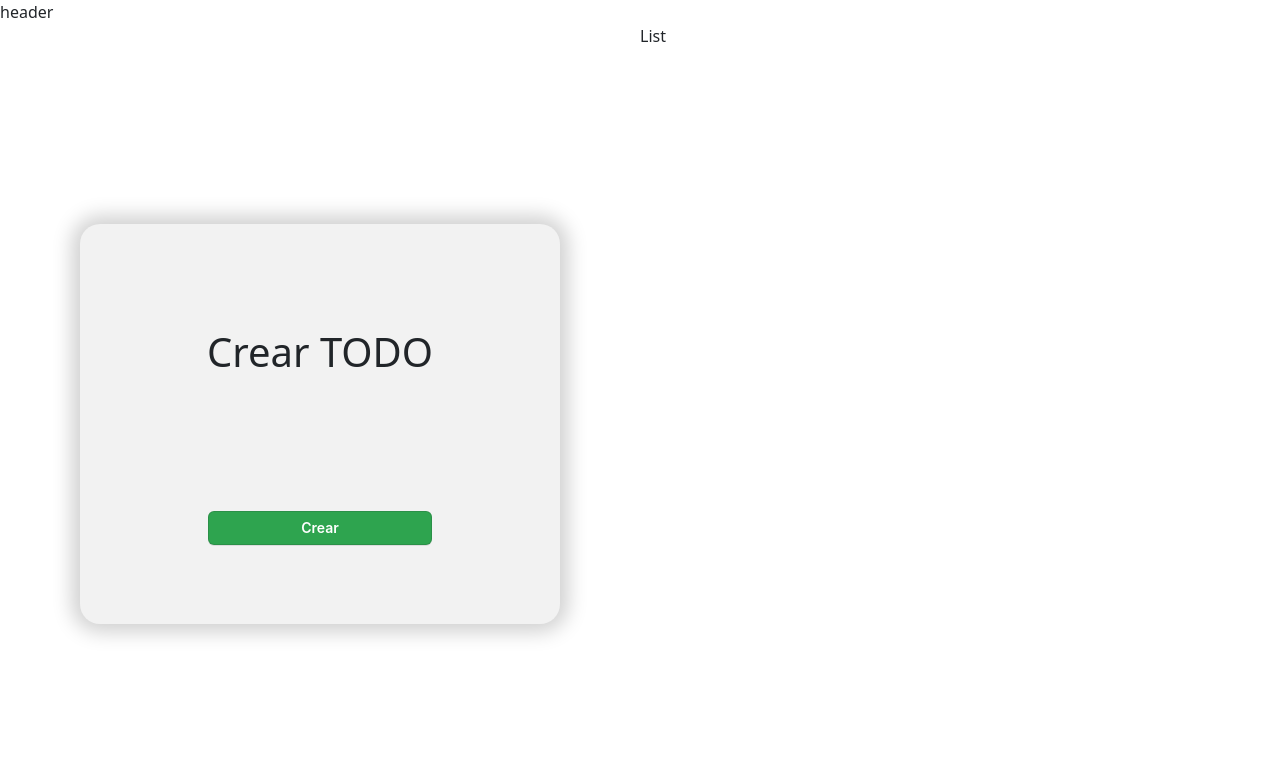
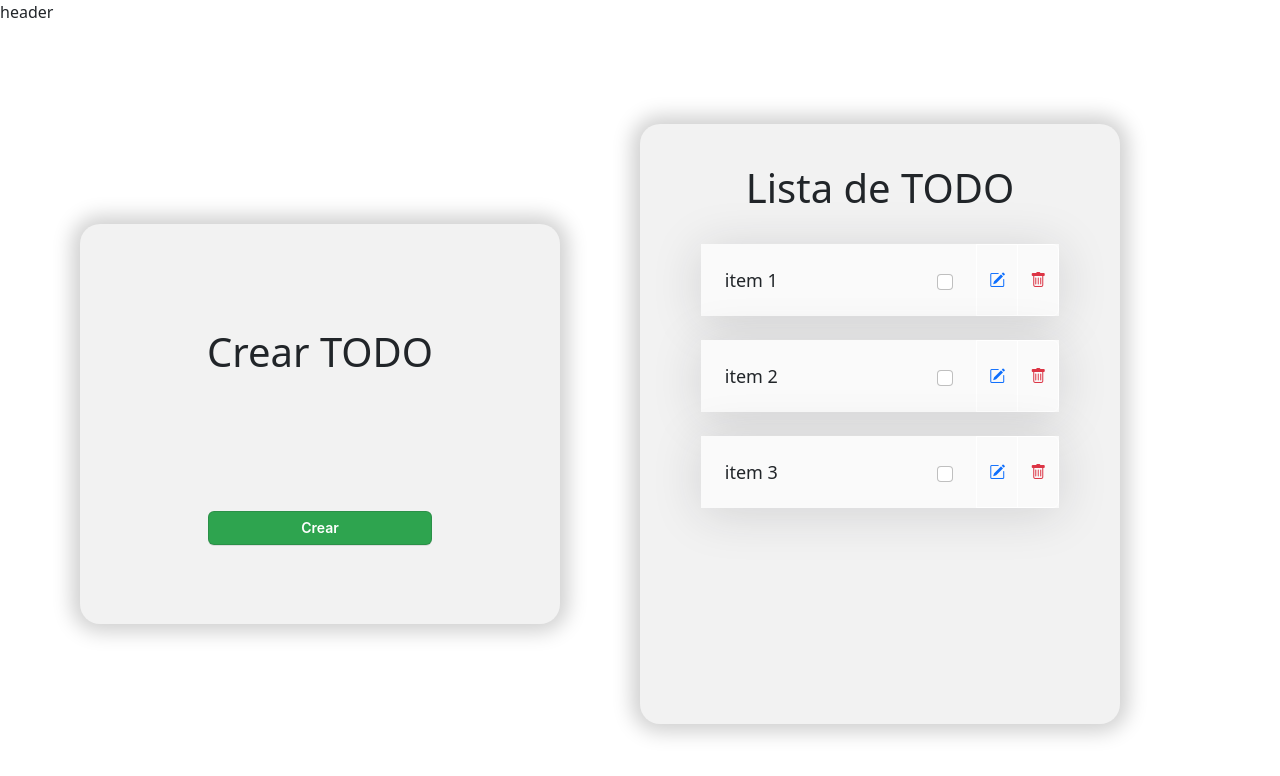
Before and after one commit to oscar13ud/practiceReact, a React (Create React App) app: page / in a window 1280 px wide. Shown: the top 776 px of the page. Built offline with nearby package versions, Linux system fonts and the light colour scheme.

Commit message:
Se modifica contanier Lista de TODO

```diff
--- a/package.json
+++ b/package.json
@@ -11,6 +11,7 @@
     "@types/react": "^18.0.25",
     "@types/react-dom": "^18.0.9",
     "bootstrap": "^5.2.2",
+    "bootstrap-icons": "^1.10.2",
     "react": "^18.2.0",
     "react-dom": "^18.2.0",
     "react-scripts": "5.0.1",
--- a/public/index.html
+++ b/public/index.html
@@ -13,6 +13,8 @@
 
     <link rel="manifest" href="%PUBLIC_URL%/manifest.json" />
 
+    <link rel="stylesheet" href="https://cdn.jsdelivr.net/npm/bootstrap-icons@1.10.2/font/bootstrap-icons.css">
+
     <title>React App</title>
   </head>
   <body>
--- a/src/pages/mainView/ListTODO.tsx
+++ b/src/pages/mainView/ListTODO.tsx
@@ -1,5 +1,73 @@
-export const ListTODO = ()=>{
-    return <div>
-        List
+import { Container } from "../../components/Container";
+
+export const ListTODO = () => {
+  //const list2 = ["item 1", "item 2", "item 3"];
+  const list = [
+    {
+      id: 1,
+      nameList: "item 1",
+    },
+    {
+      id: 2,
+      nameList: "item 2",
+    },
+    {
+      id: 3,
+      nameList: "item 3",
+    },
+  ];
+
+  return (
+    <div className="h-100 d-flex align-items-center">
+      <Container height="h-75" width="w-75">
+        <div className="d-flex flex-column h-100">
+          <h1 className="text-center pt-4">Lista de TODO</h1>
+          <div className="align-items-center d-flex flex-column">
+            {list.map((element) => (
+              <ListToShow
+                key={element.id}
+                id={element.id}
+                nameList={element.nameList}
+              />
+            ))}
+          </div>
+        </div>
+      </Container>
     </div>
+  );
+};
+
+const ListToShow = (props: listToShow) => {
+  return (
+    <li className="item">
+      <div className="justify-content-between w-100 d-flex">
+        <p className="item-p">{props.nameList}</p>
+        <div className="btn-group" role="group" aria-label="Basic example">
+          <input
+            className="form-check-input align-self-center me-4"
+            type="checkbox"
+            value=""
+            id="flexCheckDefault"
+          />
+          <button
+            type="button"
+            className="btn btn-outline-primary containerIcons"
+          >
+            <i className="bi bi-pencil-square"></i>
+          </button>
+          <button
+            type="button"
+            className="btn btn-outline-danger containerIcons"
+          >
+            <i className="bi bi-trash"></i>
+          </button>
+        </div>
+      </div>
+    </li>
+  );
+};
+
+interface listToShow {
+  id: number;
+  nameList: string;
 }
--- a/src/styles/global.css
+++ b/src/styles/global.css
@@ -1 +1,2 @@
-@import url('./pages/mainView.css')
+@import url("./pages/mainView.css");
+@import url("./pages/listTODO.css");
--- /dev/null
+++ b/src/styles/pages/listTODO.css
@@ -0,0 +1,22 @@
+.item {
+  background-color: #fafafa;
+  position: relative;
+  display: flex;
+  justify-content: center;
+  align-items: center;
+  margin-top: 24px;
+  box-shadow: 0px 5px 50px rgba(32, 35, 41, 0.15);
+  width: 80%;
+}
+
+.item-p {
+  margin: 24px 0 24px 24px;
+  width: calc(100% - 120px);
+  font-size: 18px;
+  line-height: 24px;
+  font-weight: 400;
+}
+
+.containerIcons {
+  border-color: white;
+}
```
Also changed, not shown: 1 other file (tests, documents, lock files or other folders).
